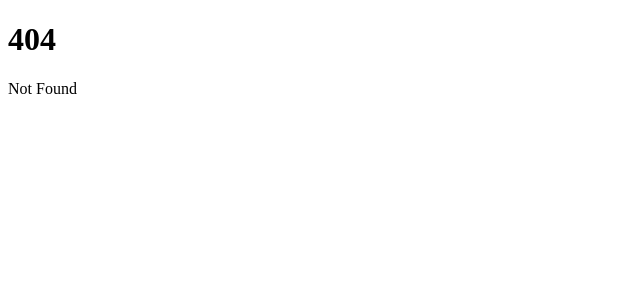
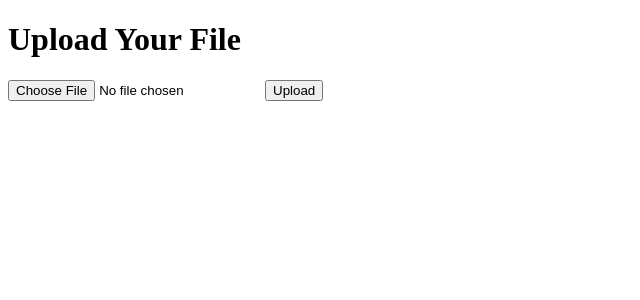
Before and after one commit to notiku/iku.pet, a SvelteKit app: page /upload in a window 1280 px wide. Before the commit this address had no page. Shown: the top 300 px of the page, without its empty margins (0-640 px from the left). Built offline with nearby package versions, Linux system fonts and the light colour scheme.

Commit message:
add temporary upload page

```diff
--- a/package.json
+++ b/package.json
@@ -33,5 +33,8 @@
 		"vite": "^5.0.3",
 		"vitest": "^2.0.0"
 	},
-	"type": "module"
+	"type": "module",
+	"dependencies": {
+		"axios": "^1.7.4"
+	}
 }
--- /dev/null
+++ b/src/routes/upload/+page.svelte
@@ -0,0 +1,87 @@
+<script lang="ts">
+  import axios from 'axios';
+
+  let file: File | null = null;
+  let error = "";
+  let imageUrl = "";
+  const maxFileSizeMB = 50;
+
+  // Handle file upload using axios
+  async function handleUpload() {
+    error = "";
+    imageUrl = "";
+
+    if (file) {
+      const fileSizeMB = file.size / (1024 * 1024);
+
+      if (fileSizeMB > maxFileSizeMB) {
+        error = `File size exceeds ${maxFileSizeMB} MB limit.`;
+        return;
+      }
+
+      const formData = new FormData();
+      formData.append('file', file);
+
+      try {
+        const response = await axios.post(
+          'https://api.cleesim.com/v1/media/upload',
+          formData,
+          {
+            headers: {
+              'Content-Type': 'multipart/form-data'
+            }
+          }
+        );
+
+        if (response.status === 200) {
+          imageUrl = response.data.image_url || "File uploaded successfully, but no image URL returned.";
+        } else {
+          error = `Upload failed: ${response.status} - ${response.statusText}`;
+        }
+      } catch (err) {
+        console.error("Upload error:", err);
+        if (axios.isAxiosError(err)) {
+          error = `An error occurred: ${err.message}`;
+        } else {
+          error = "An unknown error occurred.";
+        }
+      }
+    } else {
+      error = "Please select a file to upload.";
+    }
+  }
+
+  // Handle file selection
+  function handleFileSelect(event: Event) {
+    const target = event.target as HTMLInputElement;
+    if (target && target.files && target.files.length > 0) {
+      file = target.files[0];
+    } else {
+      file = null;
+    }
+  }
+</script>
+
+<style>
+  .error {
+    color: red;
+  }
+  .image-preview {
+    margin-top: 10px;
+  }
+</style>
+
+<div>
+  <h1>Upload Your File</h1>
+  <input type="file" on:change="{handleFileSelect}" />
+  <button on:click="{handleUpload}">Upload</button>
+  {#if error}
+    <p class="error">{error}</p>
+  {/if}
+  {#if imageUrl}
+    <div class="image-preview">
+      <p>Uploaded File URL:</p>
+      <a href="{imageUrl}" target="_blank">{imageUrl}</a>
+    </div>
+  {/if}
+</div>
```
